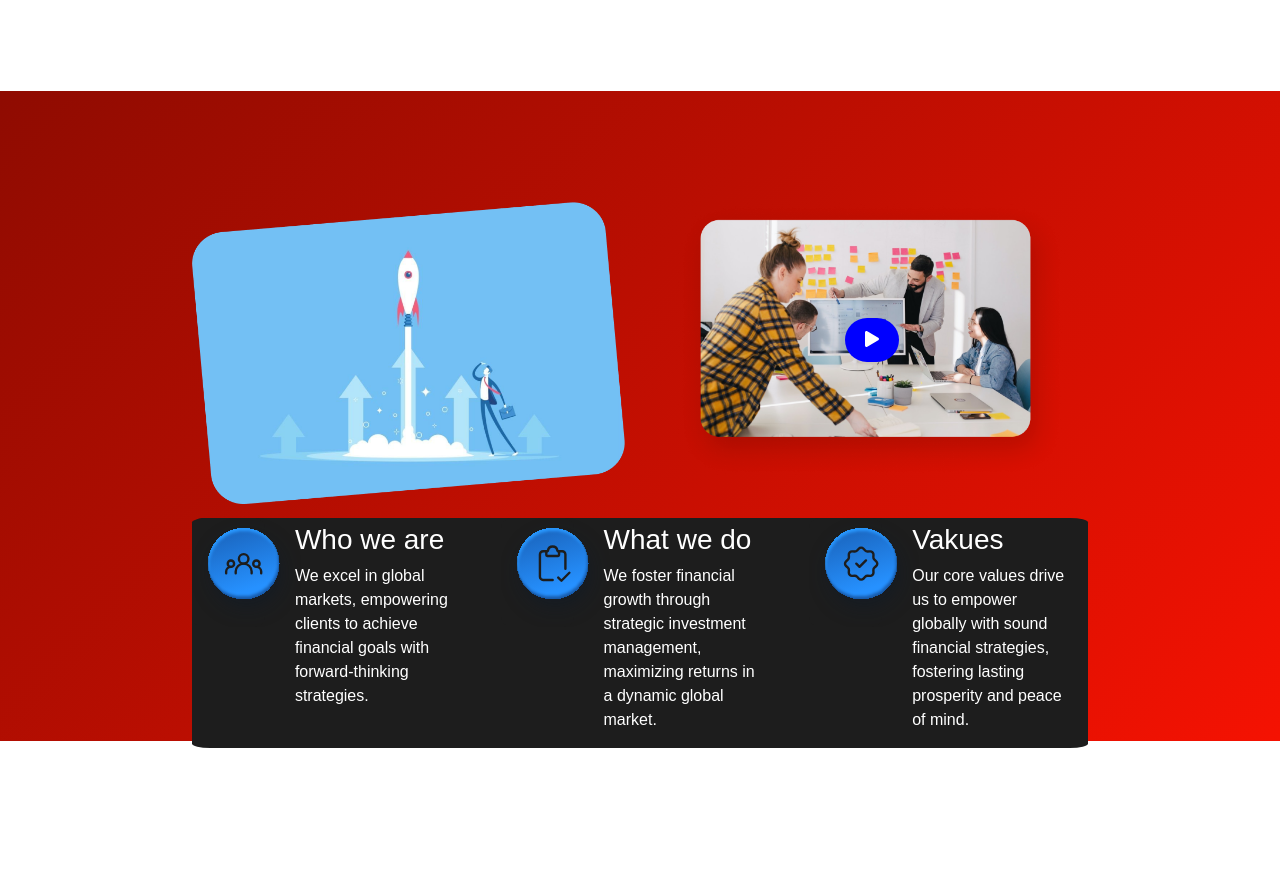
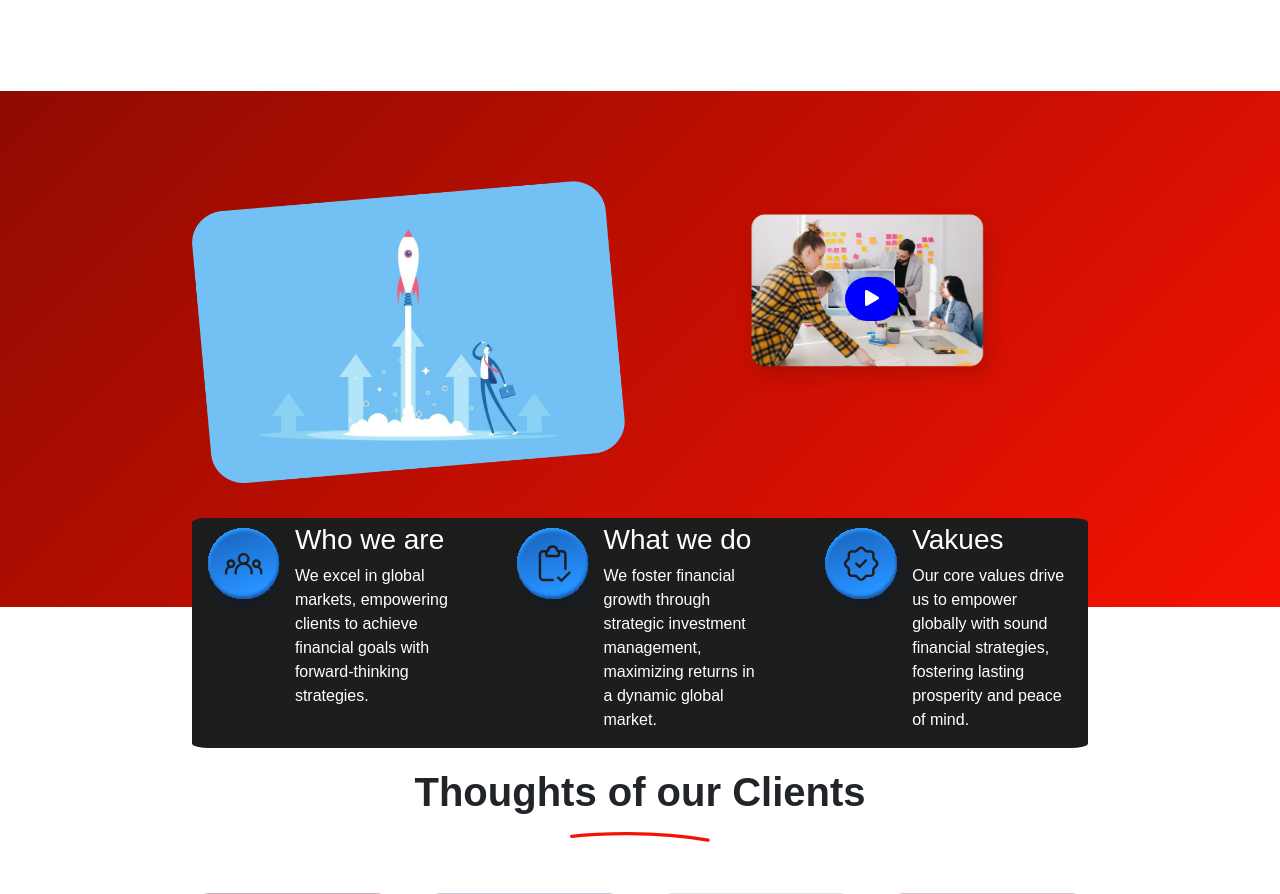
Before and after one commit to cywarx/kriti, a PHP site: page / in a window 1280 px wide; the page is wider, and only the part inside the window is pictured. Shown: the part 4047-4941 px from the top of that part. Run offline with PHP 8.4, Linux system fonts and the light colour scheme; some libraries are stand-ins or nearby versions.

Commit message:
13th Hit

```diff
--- a/index.html
+++ b/index.html
@@ -846,20 +846,20 @@
 
   <!-- Red Banner -->
 
-  <section class="colored-section" id="cta" style="height: 650px;">
+  <section class="colored-section" id="cta">
     <div class="container-fluid" style="margin-bottom: -5%;">
       <div class="row">
         <!-- First image column -->
         <div class="col-md-6">
           <div class="image-wrapper red-img1">
-            <img src="./images/Rectangle 20.png" alt="Image 1" style="margin-top: 5%;">
+            <img src="./images/Rectangle 20.png" alt="Image 1">
           </div>
         </div>
 
         <!-- Second image (video) column -->
         <div class="col-md-6">
           <div class="image-wrapper text-center">
-            <img src="./images/unsplash_bzqU01v-G54.png" alt="Image 2" class="smaller-image" style="width: 700px; max-width: 100%; ">
+            <img src="./images/unsplash_bzqU01v-G54.png" alt="Image 2" class="smaller-image">
             <button class="play-button"><i class="fas fa-play" style="color: white;"></i></button>
           </div>
         </div>
```
Also changed, not shown: css/styles.css (+4 -4 lines).
